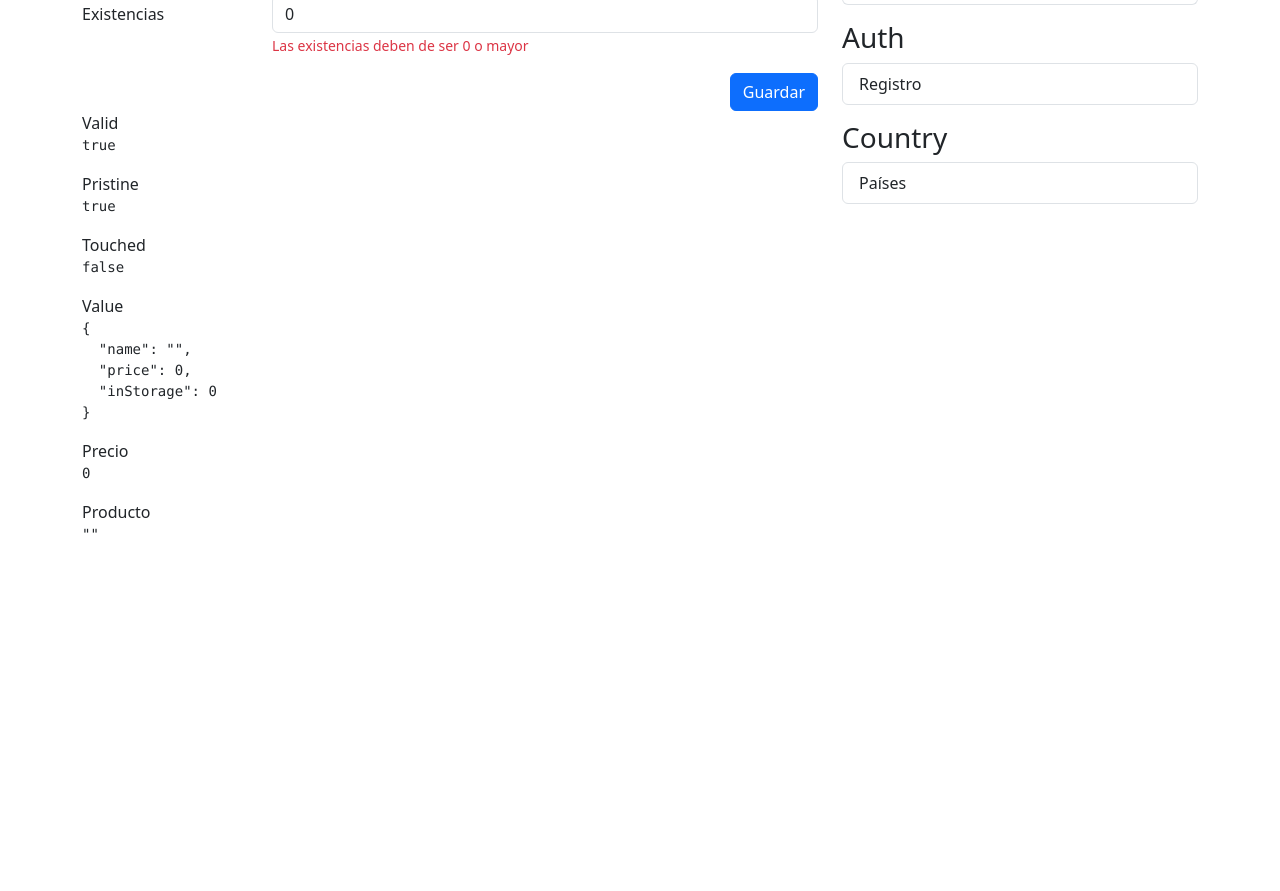
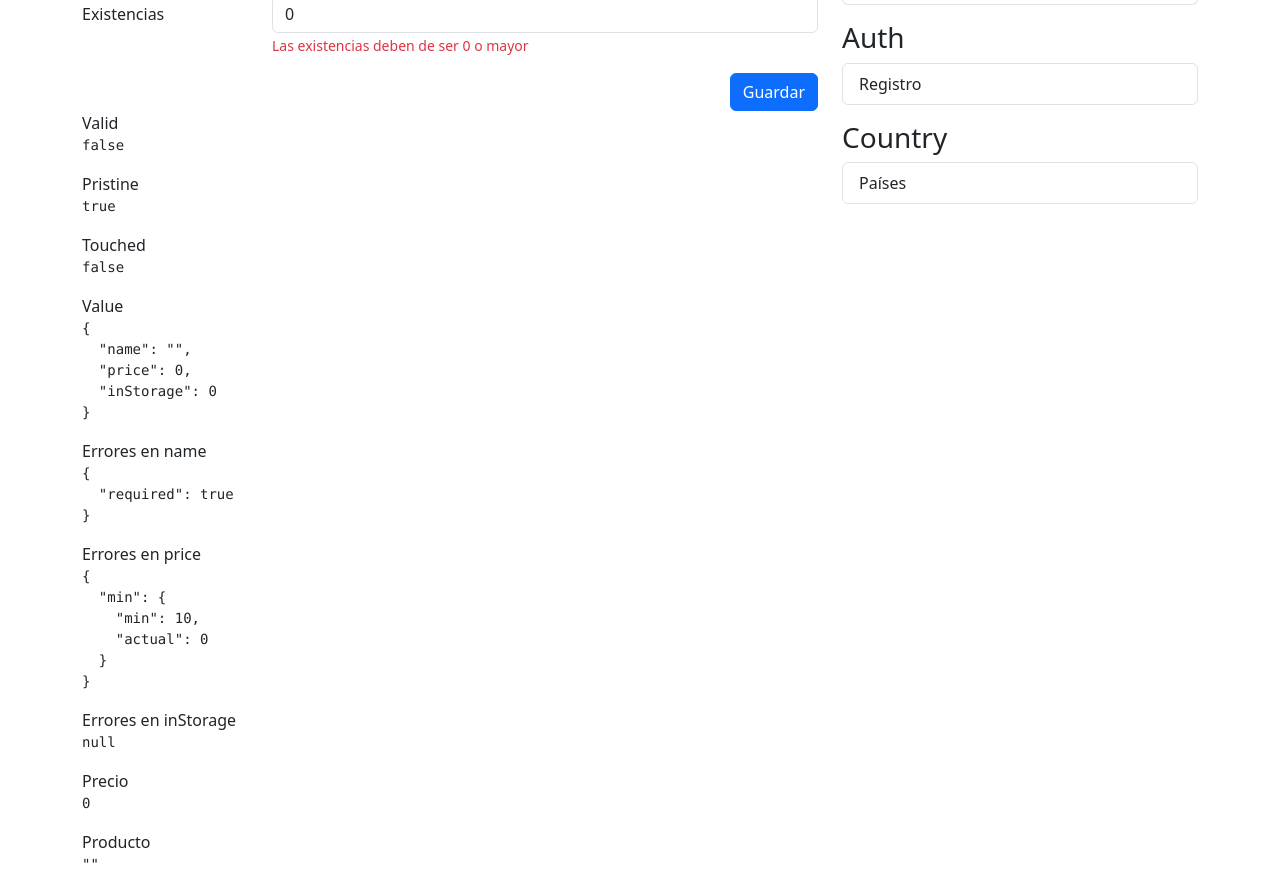
Before and after one commit to bemh1997/forms-app, an Angular app: page /reactive/basic in a window 1280 px wide. Shown: the part 280-1171 px from the top of the page. Before the commit the page ends 841 px from the top, so only its background shows below. Built offline with nearby package versions, Linux system fonts and the light colour scheme.

Commit message:
Validaciones de campos incluidos en angular

```diff
--- a/src/app/reactive/pages/basic-page.component/basic-page.component.html
+++ b/src/app/reactive/pages/basic-page.component/basic-page.component.html
@@ -86,6 +86,15 @@
     <span>Value</span>
     <pre>{{ myForm.value | json }}</pre>
 
+    <span>Errores en name</span>
+    <pre>{{ myForm.controls.name.errors | json }}</pre>
+
+    <span>Errores en price</span>
+    <pre>{{ myForm.controls.price.errors | json }}</pre>
+
+    <span>Errores en inStorage</span>
+    <pre>{{ myForm.controls.inStorage.errors | json }}</pre>
+
     <span>Precio</span>
     <pre>{{ myForm.controls['price'].value | json }}</pre>
 
--- a/src/app/reactive/pages/basic-page.component/basic-page.component.ts
+++ b/src/app/reactive/pages/basic-page.component/basic-page.component.ts
@@ -5,6 +5,7 @@ import {
   FormControl,
   FormGroup,
   ReactiveFormsModule,
+  Validators,
 } from '@angular/forms';
 
 /** Con FormGruopu suponinendo que no existe formBuilder
@@ -30,11 +31,17 @@ export class BasicPageComponent {
   myForm = this.formBuilder.group({
     name: [
       '' /**Tipo de dato del formulario */,
-      [] /**Validadores síncronos */,
+      [
+        Validators.required,
+        Validators.minLength(3),
+      ] /**Validadores síncronos */,
       [] /**Validadores asíncronos */,
     ],
-    price: [0],
-    inStorage: [0],
+    price: [0, [Validators.required, Validators.min(10)]],
+    inStorage: [
+      0,
+      [Validators.required, Validators.min(0)],
+    ],
   });
 
   /** Unicamente con FormGroup y FormControl
```
